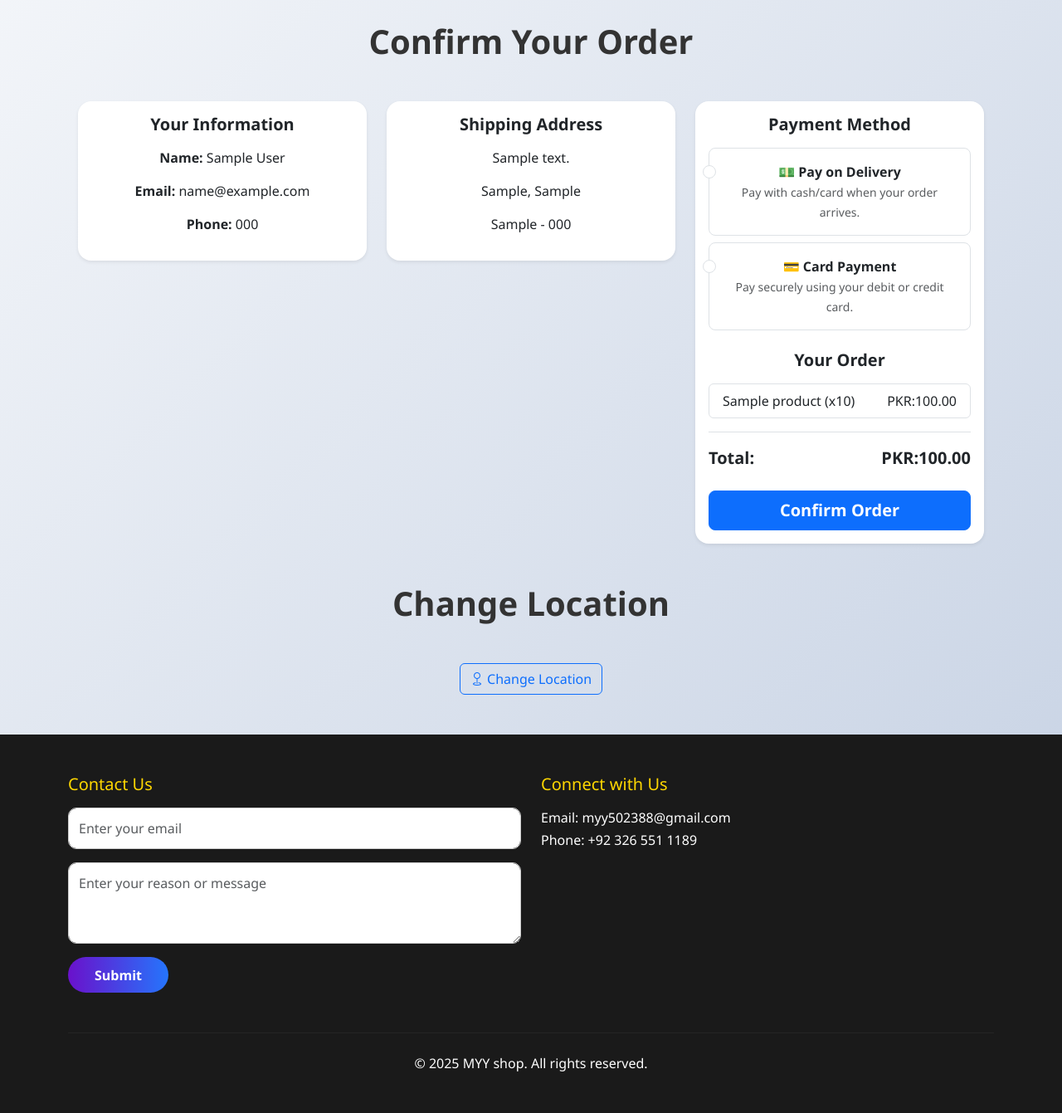
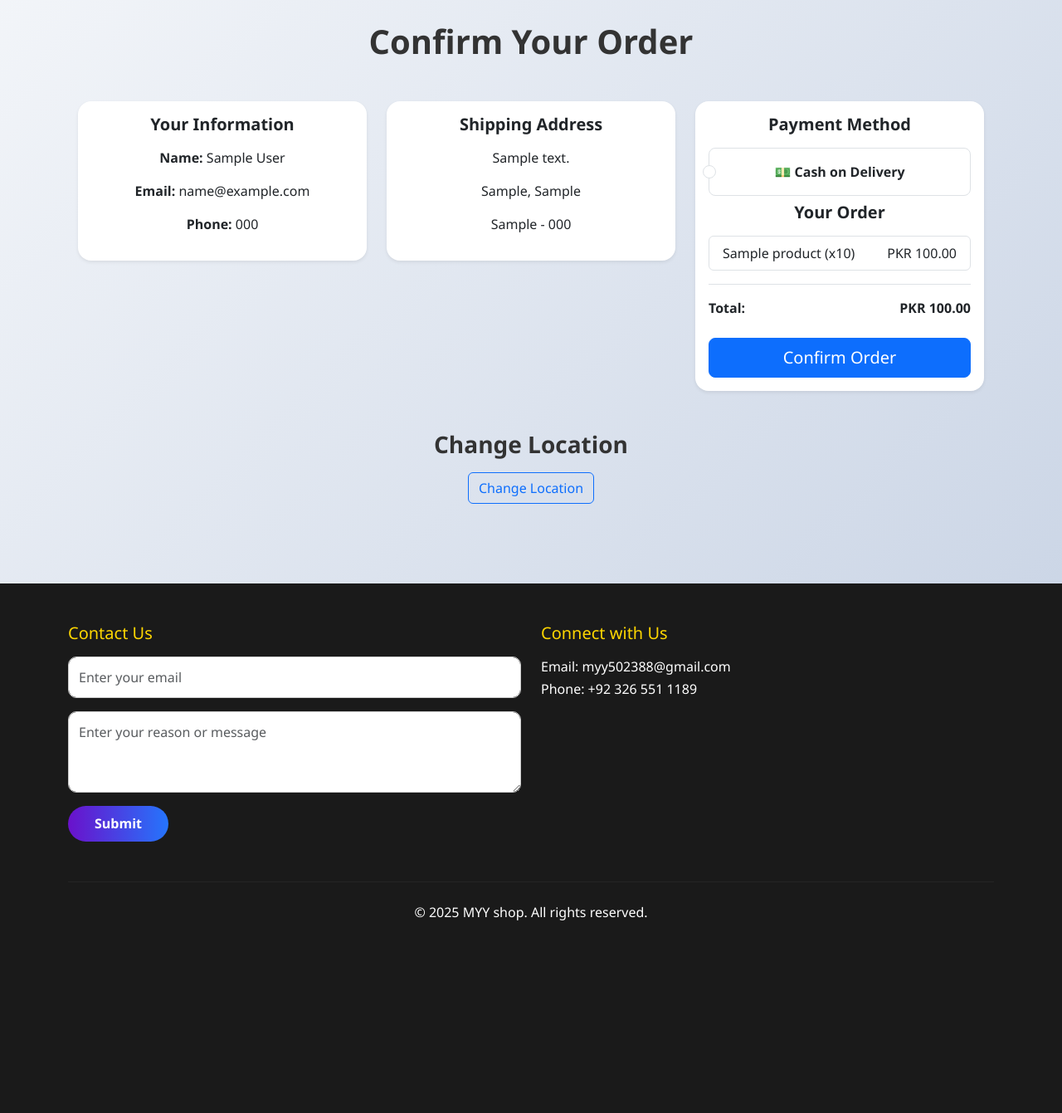
Before and after one commit to myy475855-code/MY-shop, a Flask app: page /cart/confirm in a window 1280 px wide. Shown: the part 155-1496 px from the top of the page at 83% size. After the commit the page ends 1264 px from the top, so only its background shows below. Run offline with Flask 3, Linux system fonts and the light colour scheme; a user stored in the database is signed in; tables that the repository leaves empty hold one stand-in row (values such as "Sample post"); some libraries are stand-ins or nearby versions.

Commit message:
Add files via upload

```diff
--- a/app/templates/confirm_order.html
+++ b/app/templates/confirm_order.html
@@ -1,18 +1,18 @@
 {% extends "base.html" %}
 {% block body %}
 
-<!-- ===== ORDER CONFIRMATION SECTION ===== -->
+<!-- ===== ORDER CONFIRMATION PAGE ===== -->
 <div class="container my-5">
     <h1 class="text-center mb-5 fw-bold animate__animated animate__fadeInDown">Confirm Your Order</h1>
 
-    <form method="POST" action="{{ url_for('cart_confirm') }}">
+    <form method="POST" action="{{ url_for('cart_confirm') }}" id="orderForm">
         <div class="row g-4">
 
             <!-- User Information -->
             <div class="col-md-4">
-                <div class="card shadow-sm border-0 rounded-4 card-hover animate__animated animate__fadeInUp">
+                <div class="card shadow-sm border-0 rounded-4 animate__animated animate__fadeInUp">
                     <div class="card-body">
-                        <h5 class="card-title fw-semibold mb-3">Your Information</h5>
+                        <h5 class="fw-semibold mb-3">Your Information</h5>
                         <p><strong>Name:</strong> {{ user.first_name }} {{ user.last_name }}</p>
                         <p><strong>Email:</strong> {{ user.email }}</p>
                         <p><strong>Phone:</strong> {{ user.phone or "Not provided" }}</p>
@@ -22,9 +22,9 @@
 
             <!-- Shipping Information -->
             <div class="col-md-4">
-                <div class="card shadow-sm border-0 rounded-4 card-hover animate__animated animate__fadeInUp" style="animation-delay: 0.1s;">
+                <div class="card shadow-sm border-0 rounded-4 animate__animated animate__fadeInUp" style="animation-delay:.1s">
                     <div class="card-body">
-                        <h5 class="card-title fw-semibold mb-3">Shipping Address</h5>
+                        <h5 class="fw-semibold mb-3">Shipping Address</h5>
                         <p>{{ user.address }}</p>
                         <p>{{ user.city }}, {{ user.province }}</p>
                         <p>{{ user.country }} - {{ user.zip_code }}</p>
@@ -32,207 +32,179 @@
                 </div>
             </div>
 
+            <!-- Payment & Summary -->
+            <div class="col-md-4">
+                <div class="card shadow-sm border-0 rounded-4 animate__animated animate__fadeInUp" style="animation-delay:.2s">
+                    <div class="card-body">
+                        <h5 class="fw-semibold mb-3">Payment Method</h5>
 
-            <!-- Payment and Order Summary -->
-            <div class="col-md-4">
-                <div class="card shadow-sm border-0 rounded-4 card-hover animate__animated animate__fadeInUp" style="animation-delay: 0.2s;">
-                    <div class="card-body">
-                        <h5 class="card-title fw-semibold mb-3">Payment Method</h5>
-
-                        <div class="mb-4">
-                            <div class="form-check p-3 border rounded-3 mb-2 payment-option default">
-                                <input class="form-check-input" type="radio" name="payment_method" id="cod" value="cod" required>
-                                <label class="form-check-label" for="cod">
-                                    💵 <strong>Pay on Delivery</strong><br>
-                                    <small class="text-muted">Pay with cash/card when your order arrives.</small>
-                                </label>
-                            </div>
-
-                            <div class="form-check p-3 border rounded-3 payment-option">
-                                <input class="form-check-input" type="radio" name="payment_method" id="card" value="card">
-                                <label class="form-check-label" for="card">
-                                    💳 <strong>Card Payment</strong><br>
-                                    <small class="text-muted">Pay securely using your debit or credit card.</small>
-                                </label>
-                            </div>
+                        <!-- Payment Options -->
+                        <div class="form-check p-3 border rounded-3 mb-2">
+                            <input class="form-check-input" type="radio" name="payment_method" id="cod" value="cod" required>
+                            <label class="form-check-label" for="cod">💵 <strong>Cash on Delivery</strong></label>
                         </div>
 
-                        <h5 class="fw-semibold mb-3 mt-4">Your Order</h5>
-                        <ul class="list-group mb-3 order-summary">
+                        <!--<div class="form-check p-3 border rounded-3 mb-2">
+                            <input class="form-check-input" type="radio" name="payment_method" id="card" value="card">
+                            <label class="form-check-label" for="card">💳 <strong>Card Payment</strong></label>
+                        </div>
+
+                        <div class="form-check p-3 border rounded-3 mb-2">
+                            <input class="form-check-input" type="radio" name="payment_method" id="jazzcash" value="jazzcash">
+                            <label class="form-check-label" for="jazzcash">💛 <strong>JazzCash</strong></label>
+                        </div>
+
+                        <div class="form-check p-3 border rounded-3 mb-4">
+                            <input class="form-check-input" type="radio" name="payment_method" id="easypaisa" value="easypaisa">
+                            <label class="form-check-label" for="easypaisa">💚 <strong>EasyPaisa</strong></label>
+                        </div>-->
+
+                        <!-- Order Summary -->
+                        <h5 class="fw-semibold mb-3">Your Order</h5>
+                        <ul class="list-group mb-3">
                             {% for item in items %}
-                            <li class="list-group-item d-flex justify-content-between align-items-center">
+                            <li class="list-group-item d-flex justify-content-between">
                                 <span>{{ item.product.name }} (x{{ item.quantity }})</span>
-                                <span>PKR:{{ "%.2f"|format(item.product.price * item.quantity) }}</span>
+                                <span>PKR {{ "%.2f"|format(item.product.price * item.quantity) }}</span>
                             </li>
                             {% endfor %}
                         </ul>
 
-                        <div class="d-flex justify-content-between border-top pt-3 fw-bold fs-5 total-summary">
+                        <div class="d-flex justify-content-between border-top pt-3 fw-bold">
                             <span>Total:</span>
-                            <span>PKR:{{ "%.2f"|format(total) }}</span>
+                            <span>PKR {{ "%.2f"|format(total) }}</span>
                         </div>
 
-                        <div class="d-grid mt-4">
-                            <button type="submit" class="btn btn-primary btn-lg rounded-3 fw-semibold">
-                                Confirm Order
-                            </button>
-                        </div>
-
+                        <button class="btn btn-primary btn-lg w-100 mt-4">Confirm Order</button>
                     </div>
                 </div>
             </div>
-
         </div>
     </form>
 </div>
 
+<!-- ===== CHANGE LOCATION ===== -->
+<div class="container my-5 text-center">
+    <h3 class="fw-bold mb-3">Change Location</h3>
+    <button class="btn btn-outline-primary" data-bs-toggle="collapse" data-bs-target="#changeLocation">Change Location</button>
 
+    <div class="collapse mt-4" id="changeLocation">
+        <div class="card card-body shadow-sm text-start">
+            <form method="POST" action="{{ url_for('change_location') }}">
+                <div class="row g-3">
+                    <div class="col-md-6"><input class="form-control" name="country" value="{{ user.country }}" placeholder="Country" required></div>
+                    <div class="col-md-6"><input class="form-control" name="province" value="{{ user.province }}" placeholder="Province" required></div>
+                    <div class="col-md-6"><input class="form-control" name="city" value="{{ user.city }}" placeholder="City" required></div>
+                    <div class="col-md-6"><input class="form-control" name="zip_code" value="{{ user.zip_code }}" placeholder="ZIP" required></div>
+                    <div class="col-12"><textarea class="form-control" name="address" rows="3" required>{{ user.address }}</textarea></div>
+                    <div class="col-12 text-end"><button class="btn btn-success">Save</button></div>
+                </div>
+            </form>
+        </div>
+    </div>
+</div>
 
-<!-- ===== Change Location Button ===== -->
-            <div class="text-center">
-                <h1 class="text-center mb-5 fw-bold animate__animated animate__fadeInDown">Change Location</h1>
-                <button class="btn btn-outline-primary btn-hover-scale" data-bs-toggle="collapse" data-bs-target="#changeLocation">
-                  <i class="bi bi-geo"></i> Change Location
-                </button>
-            </div>
-
-              <!-- ===== Change Location Form ===== -->
-            <div class="collapse mt-4" id="changeLocation">
-                <div class="card card-body border-primary shadow-sm rounded-3">
-                  <h6 class="fw-bold text-primary mb-3">
-                    <i class="bi bi-pencil-square"></i> Update Location
-                  </h6>
-                  <form method="POST" action="{{ url_for('change_location') }}">
-                    <div class="row g-3">
-                      <div class="col-md-6">
-                        <label for="country" class="form-label">Country</label>
-                        <input type="text" class="form-control form-control-hover" id="country" name="country"
-                          value="{{ user.country or '' }}" required>
-                      </div>
-                      <div class="col-md-6">
-                        <label for="province" class="form-label">Province</label>
-                        <input type="text" class="form-control form-control-hover" id="province" name="province"
-                          value="{{ user.province or '' }}" required>
-                      </div>
-                      <div class="col-md-6">
-                        <label for="city" class="form-label">City</label>
-                        <input type="text" class="form-control form-control-hover" id="city" name="city"
-                          value="{{ user.city or '' }}" required>
-                      </div>
-                      <div class="col-md-6">
-                        <label for="zip" class="form-label">ZIP Code</label>
-                        <input type="text" class="form-control form-control-hover" id="zip" name="zip_code"
-                          value="{{ user.zip_code or '' }}" required pattern="^\d{5}$">
-                      </div>
-                      <div class="col-12">
-                        <label for="address" class="form-label">Full Address</label>
-                        <textarea class="form-control form-control-hover" id="address" name="address" rows="3" required>{{ user.address or '' }}</textarea>
-                      </div>
-                      <div class="col-12 text-end mt-3">
-                        <button type="submit" class="btn btn-success btn-hover-scale">
-                          <i class="bi bi-check-circle"></i> Save Location
-                        </button>
-                        <button type="button" class="btn btn-outline-secondary btn-hover-scale" data-bs-toggle="collapse"
-                          data-bs-target="#changeLocation">
-                          Cancel
-                        </button>
-                      </div>
-                    </div>
-                  </form>
-                </div>
-            </div>
-
-<!-- ====================================== -->
-<!--         POPUP CARD PAYMENT BOX         -->
-<!-- ====================================== -->
-
-
+<!-- ===== CARD PAYMENT POPUP ===== -->
 <div id="cardPopup" class="payment-popup">
     <div class="payment-box">
         <h3 class="text-center mb-3">Enter Card Details</h3>
-
         <input type="text" class="form-control mb-2" placeholder="Card Number" id="cardNumber">
         <input type="text" class="form-control mb-2" placeholder="MM/YY" id="expiry">
         <input type="text" class="form-control mb-2" placeholder="CVV" id="cvv">
+        <div id="cardError" class="text-danger mb-2"></div>
+        <button class="btn btn-primary w-100 mb-2" id="cardPayBtn">Pay Now</button>
+        <button class="btn btn-secondary w-100" id="cardCancelBtn">Cancel</button>
+    </div>
+</div>
 
-        <div id="payError" class="text-danger mb-2"></div>
-
-        <button class="btn btn-primary w-100 mb-2" id="payNowBtn">Pay Now</button>
-        <button class="btn btn-secondary w-100" id="closePopupBtn">Cancel</button>
+<!-- ===== WALLET PAYMENT POPUP ===== -->
+<div id="walletPopup" class="payment-popup">
+    <div class="payment-box">
+        <h3 class="text-center mb-3" id="walletTitle"></h3>
+        <input type="text" class="form-control mb-2" placeholder="Mobile Number" id="walletNumber">
+        <div id="walletError" class="text-danger mb-2"></div>
+        <button class="btn btn-primary w-100 mb-2" id="walletPayBtn">Pay Now</button>
+        <button class="btn btn-secondary w-100" id="walletCancelBtn">Cancel</button>
     </div>
 </div>
 
 <style>
-.payment-popup {
-    display:none;
-    position: fixed;
-    inset: 0;
-    background: rgba(0,0,0,0.6);
-    justify-content: center;
-    align-items: center;
-    z-index: 9999;
-}
-.payment-box {
-    background: white;
-    padding: 25px;
-    width: 350px;
-    border-radius: 12px;
-    box-shadow: 0 0 25px rgba(0,0,0,0.3);
-}
+.payment-popup{display:none;position:fixed;inset:0;background:rgba(0,0,0,.6);justify-content:center;align-items:center;z-index:9999}
+.payment-box{background:#fff;padding:25px;border-radius:12px;width:350px;box-shadow:0 0 25px rgba(0,0,0,.3)}
 </style>
 
 <script>
-const cardRadio = document.getElementById("card");
-const codRadio  = document.getElementById("cod");
-const popup     = document.getElementById("cardPopup");
-const payError  = document.getElementById("payError");
-const payBtn    = document.getElementById("payNowBtn");
-const closeBtn  = document.getElementById("closePopupBtn");
-const form      = document.querySelector("form");
+const form = document.getElementById('orderForm');
 
-// When user selects card → show popup
-cardRadio.addEventListener("change", () => {
-    popup.style.display = "flex";
-});
+// Radios
+const cod = document.getElementById('cod');
+const card = document.getElementById('card');
+const jazzcash = document.getElementById('jazzcash');
+const easypaisa = document.getElementById('easypaisa');
 
-// COD selected → hide popup
-codRadio.addEventListener("change", () => {
-    popup.style.display = "none";
-});
+// Card popup elements
+const cardPopup = document.getElementById('cardPopup');
+const cardError = document.getElementById('cardError');
 
-// Cancel popup
-closeBtn.addEventListener("click", () => {
-    popup.style.display = "none";
-    cardRadio.checked = false;
-});
+// Wallet popup elements
+const walletPopup = document.getElementById('walletPopup');
+const walletTitle = document.getElementById('walletTitle');
+const walletError = document.getElementById('walletError');
 
-// Fake card validation
-payBtn.addEventListener("click", () => {
-    let num = document.getElementById("cardNumber").value;
-    let exp = document.getElementById("expiry").value;
-    let cvv = document.getElementById("cvv").value;
+// ---- CARD PAYMENT ----
+card.addEventListener('change', () => cardPopup.style.display = 'flex');
 
-    if(num.length < 10 || cvv.length < 3){
-        payError.textContent = "Invalid card details!";
+document.getElementById('cardCancelBtn').onclick = () => {
+    cardPopup.style.display = 'none';
+    card.checked = false;
+};
+
+document.getElementById('cardPayBtn').onclick = () => {
+    const num = cardNumber.value;
+    const exp = expiry.value;
+    const cvvVal = cvv.value;
+
+    if(num.length < 12 || cvvVal.length < 3 || exp.length < 4){
+        cardError.textContent = 'Invalid card details';
         return;
     }
 
-    // Payment successful (simulation)
-    popup.style.display = "none";
-    alert("Payment Successful!");
+    alert('Card Payment Successful');
+    cardPopup.style.display = 'none';
     form.submit();
-});
+};
 
-// Prevent form submit if card is selected
-form.addEventListener("submit", (e) => {
-    if(cardRadio.checked){
-        e.preventDefault();
-        popup.style.display = "flex";
+// ---- WALLET PAYMENTS ----
+function openWallet(name){
+    walletTitle.textContent = 'Pay with ' + name;
+    walletPopup.style.display = 'flex';
+}
+
+jazzcash.addEventListener('change',()=>openWallet('JazzCash'));
+easypaisa.addEventListener('change',()=>openWallet('EasyPaisa'));
+
+document.getElementById('walletCancelBtn').onclick = () => {
+    walletPopup.style.display = 'none';
+    jazzcash.checked = false;
+    easypaisa.checked = false;
+};
+
+document.getElementById('walletPayBtn').onclick = () => {
+    if(walletNumber.value.length < 11){
+        walletError.textContent = 'Invalid mobile number';
+        return;
     }
+    alert('Payment Successful');
+    walletPopup.style.display = 'none';
+    form.submit();
+};
+
+// ---- FORM GUARD ----
+form.addEventListener('submit',e=>{
+    if(card.checked){ e.preventDefault(); cardPopup.style.display='flex'; }
+    if(jazzcash.checked || easypaisa.checked){ e.preventDefault(); walletPopup.style.display='flex'; }
 });
 </script>
 
-<!-- Animate.css -->
 <link rel="stylesheet" href="https://cdnjs.cloudflare.com/ajax/libs/animate.css/4.1.1/animate.min.css"/>
-
 {% endblock %}
--- a/app/templates/register.html
+++ b/app/templates/register.html
@@ -91,8 +91,6 @@
 
         </div>
       </form>
-      <img src="{{ url_for('captcha') }}" alt="CAPTCHA">
-      <input type="text" name="captcha" placeholder="Enter CAPTCHA" required>
 
       <div class="text-center mt-3">
         <p>Already have an account?
```
Also changed, not shown: app/routes/products.py (+48 -10 lines).
